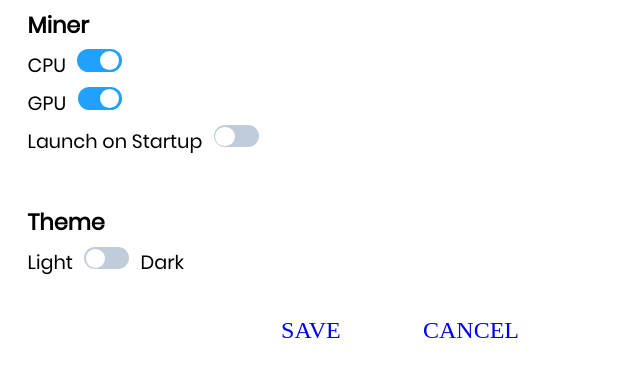
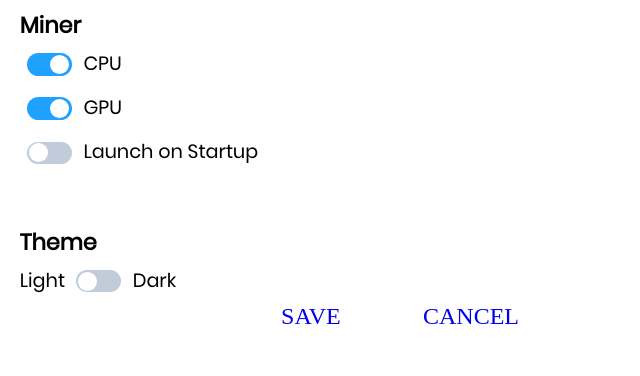
Before and after one commit to ProjectCharitas/Charitas, an Electron app: page sourceFiles/gui/settings.html in a window 800 px wide. Shown: the whole page, without its empty margins (0-640 px from the left). Drawn offline with Linux system fonts and the light colour scheme; files whose address does not match are found by name; a web font is replaced by a local one.

Commit message:
Visually cleaning up settings page

```diff
--- a/sourceFiles/gui/checkForUpdate.js
+++ b/sourceFiles/gui/checkForUpdate.js
@@ -10,8 +10,6 @@ const https = require('https');
             const appVersion = JSON.parse(fs.readFileSync(path.join(__dirname, '../package.json'))).version;
             const webVersion = JSON.parse(d).version
             if(appVersion !== webVersion){
-                console.log("not equal");
-
                 document.body.innerHTML += `
                 <style>
                     .alert-modal{
--- a/sourceFiles/gui/settings.css
+++ b/sourceFiles/gui/settings.css
@@ -6,7 +6,7 @@ body{
 
 .settings-container {
   width: 95%;
-  margin: 0 2.5%;
+  margin: 0 1.5%;
 }
 
 .settings-general{
@@ -26,8 +26,13 @@ body{
   justify-content: space-between;
 }
 
+.toggle{
+  padding: 0.5% 0
+}
+
 .settings-item-title{
   font-size:1.2rem;
+  vertical-align: super;
 }
 
 .settings-item-description{
@@ -40,7 +45,7 @@ body{
 
 .footer-container {
   width: 100%;
-  margin-top: 5%;
+  margin-bottom: 2%;
   display: block;
   text-align: center;
 }
--- a/sourceFiles/gui/settings.html
+++ b/sourceFiles/gui/settings.html
@@ -18,32 +18,32 @@
                 <div class="label">Miner</div>
                 <div class="toggles">
                     <div class="toggle">
-                        <label for="cpu" class="settings-item-title">CPU</label>
                         <label class="el-switch el-switch-blue">
                             <input id="cpu" type="checkbox" onchange="toggle(this)" checked>
                             <span class="el-switch-style"></span>
                         </label>
+                        <label for="cpu" class="settings-item-title">CPU</label>
                     </div>
                     <div class="toggle">
-                        <label for="gpu" class="settings-item-title">GPU</label>
                         <label class="el-switch el-switch-blue">
                             <input id="gpu" type="checkbox" onchange="toggle(this)" checked>
                             <span class="el-switch-style"></span>
                         </label>
+                        <label for="gpu" class="settings-item-title">GPU</label>
                     </div>
                     <div class="toggle">
-                        <label for="startup" class="settings-item-title">Launch on Startup</label>
                         <label class="el-switch el-switch-blue">
                             <input id="startup" type="checkbox" onchange="toggle(this)">
                             <span class="el-switch-style"></span>
                         </label>
+                        <label for="startup" class="settings-item-title">Launch on Startup</label>
                     </div>
                     <div class="toggle" id = "laptop-mode" style = "display: none">
-                        <label for="laptop" class="settings-item-title">Laptop Mode</label>
                         <label class="el-switch el-switch-blue">
                             <input id="laptop" type="checkbox" onchange="toggle(this)">
                             <span class="el-switch-style"></span>
                         </label>
+                        <label for="laptop" class="settings-item-title">Laptop Mode</label>
                         <label for="laptop" class = "settings-item-description">(only runs Charitas when your laptop has sufficient power).</label>
                     </div>
                 </div>
```
